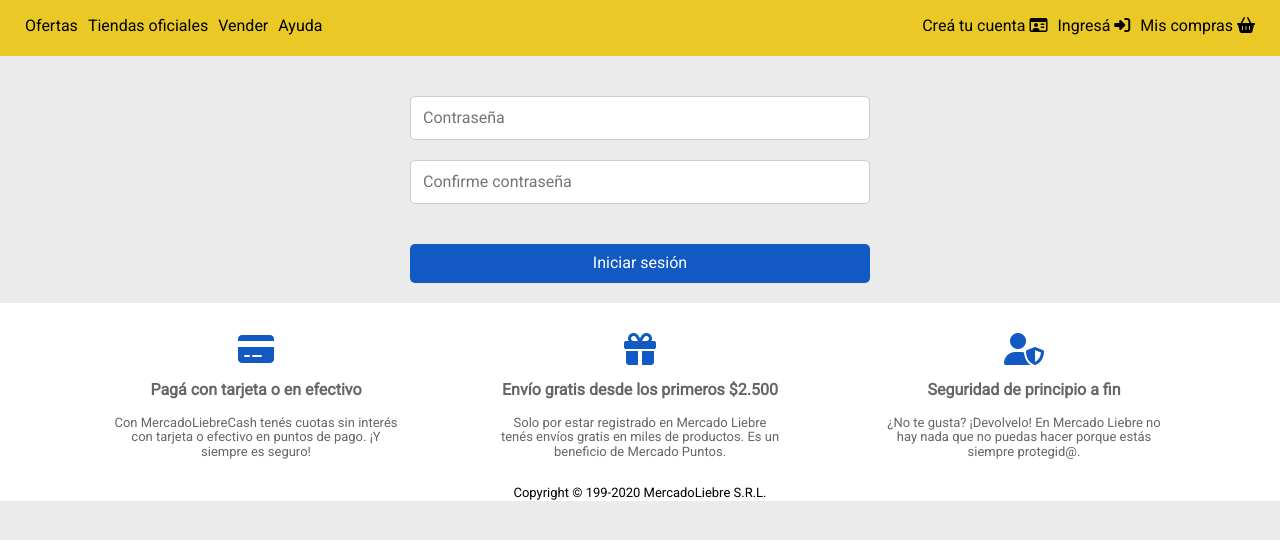
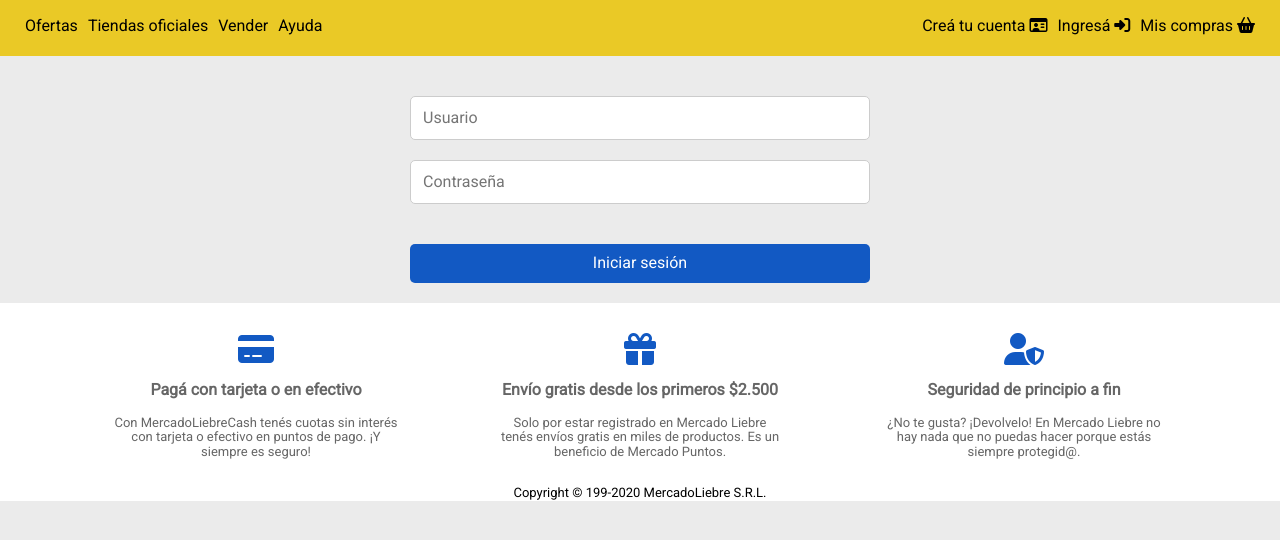
Before and after one commit to jorgegallegou/Mercado-Liebre, a website: page views/login.html in a window 1280 px wide. Shown: the part 92-632 px from the top of the page. Drawn offline with Linux system fonts and the light colour scheme.

Commit message:
Ajustado formulario Login.html

```diff
--- a/views/login.html
+++ b/views/login.html
@@ -45,8 +45,8 @@
 
         <form action="" method="GET" class="formulario">
 
-            <input class="input-normal" type="password" id="password" name="password" placeholder="Contraseña" required>
-            <input class="input-normal" type="password" id="cpassword" name="cpassword" placeholder="Confirme contraseña" required>
+            <input class="input-normal" type="text" id="password" name="password" placeholder="Usuario" required>
+            <input class="input-normal" type="password" id="cpassword" name="cpassword" placeholder="Contraseña" required>
 
         <div class="container-button-login">
             <a href="/"><button type="submit" class="button">Iniciar sesión</button></a>
```
